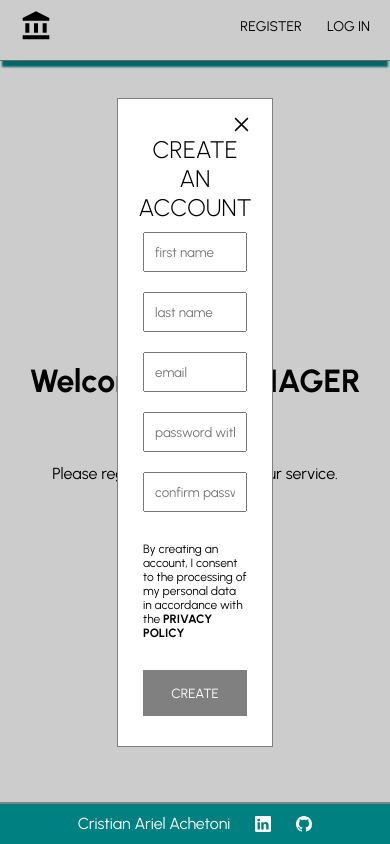
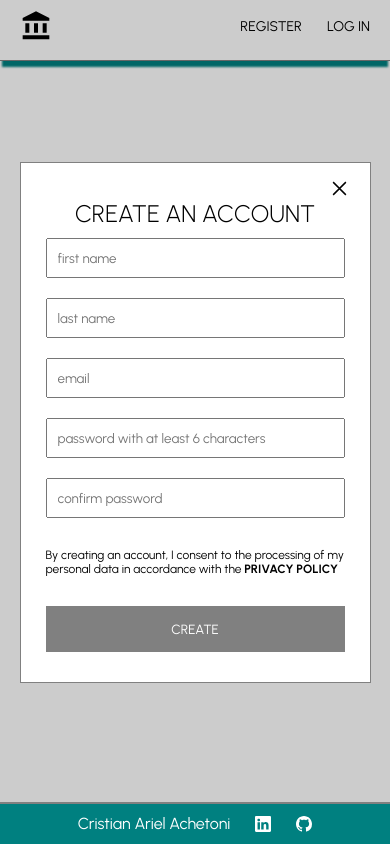
Before and after one commit to crisar0790/CHALLENGE-FULL-STACK, a React (Create React App) app in the folder client/: page / in a window 390 px wide. Both pictures are taken after a click on the element "REGISTER". Built offline with nearby package versions, Linux system fonts and the light colour scheme; no server answers.

Commit message:
modificaciones en Register para que sea responsive

```diff
--- a/client/src/components/Register.jsx
+++ b/client/src/components/Register.jsx
@@ -3,7 +3,7 @@ import styled from "styled-components";
 import { GrClose } from 'react-icons/gr';
 import { register } from "../actions/auth";
 import { useDispatch } from "react-redux";
-import authHeader from '../services/headers';
+import { mobile } from '../responsive';
 import axios from "axios";
 import swal from "sweetalert";
 
@@ -32,6 +32,7 @@ const Wrapper = styled.div`
     box-sizing: border-box;
     overflow: hidden;
     font-size: 1.3rem;
+    ${mobile({width: "90%"})}
 `;
 
 const ButtonClose = styled.button`
```
